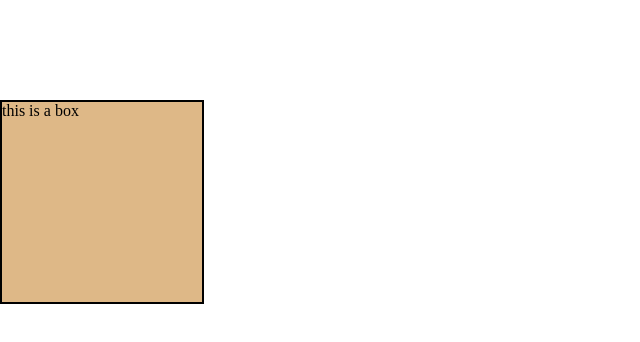
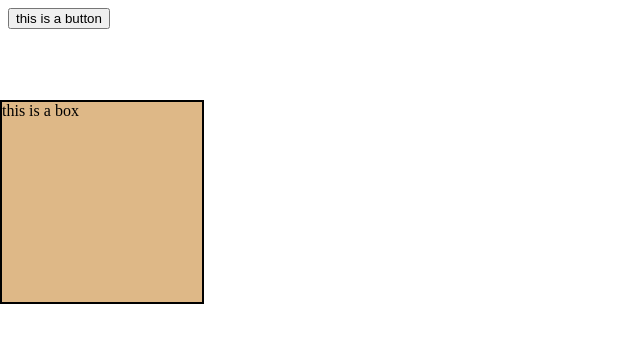
Before and after one commit to Manan03-o-o/WEBDEV, a plain HTML site: page Html/animation.html in a window 1280 px wide. Shown: the whole page, without its empty margins (0-640 px from the left). Drawn offline with Linux system fonts and the light colour scheme.

Commit message:
added buttons

```diff
--- a/Html/animation.html
+++ b/Html/animation.html
@@ -8,5 +8,6 @@
 </head>
 <body>
     <div>this is a box</div>
+    <button>this is a button</button>
 </body>
 </html>
```
